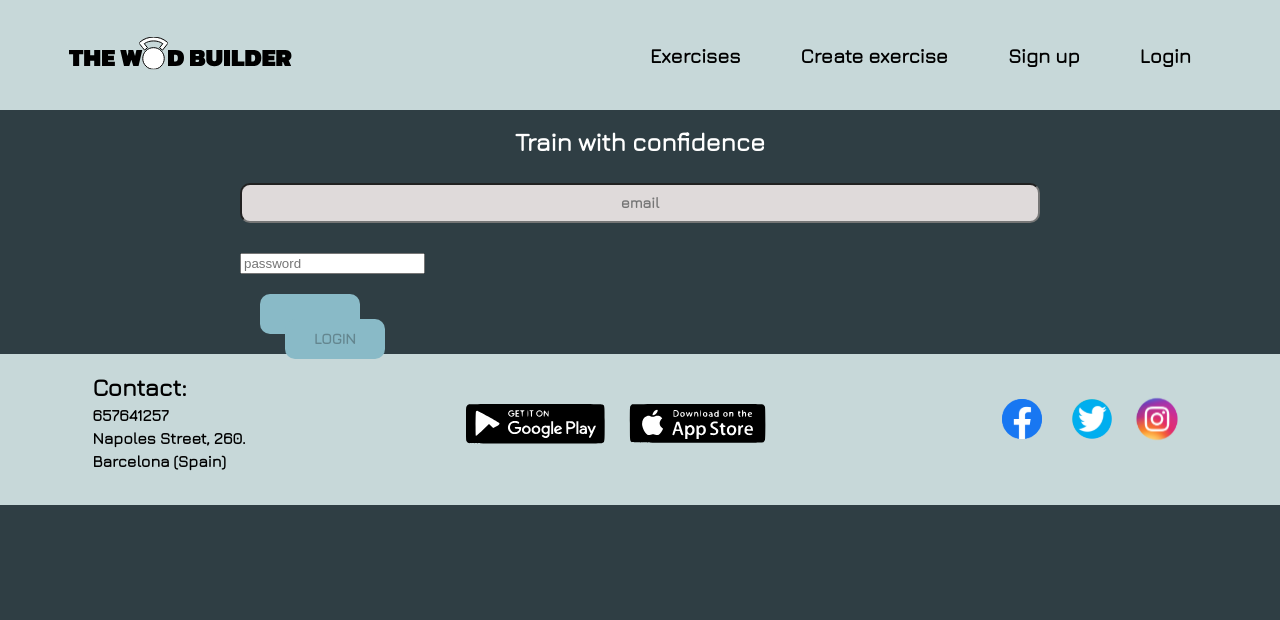
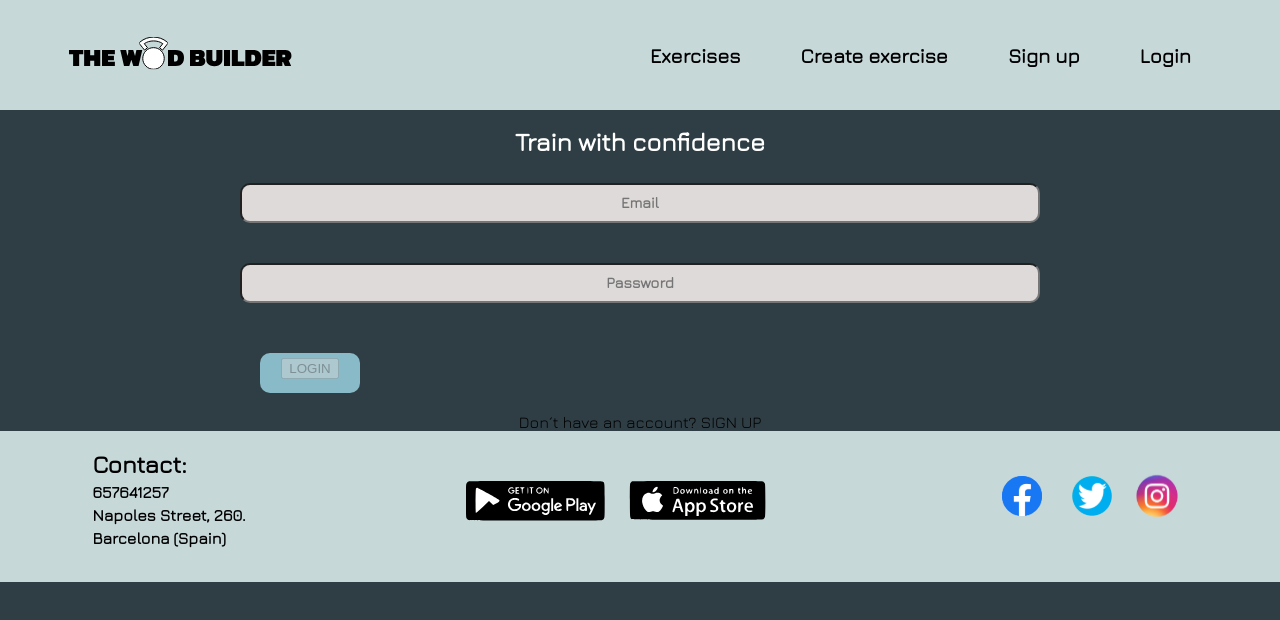
Before and after one commit to bertarosalia/berta-floran-front-The-Wod-Builder, a React (Create React App) app: page /login in a window 1280 px wide. Shown: the top 620 px of the page. Built offline with nearby package versions, Linux system fonts and the light colour scheme.

Commit message:
add navigate to sign up in login form

```diff
--- a/src/components/LoginForm/LoginForm.tsx
+++ b/src/components/LoginForm/LoginForm.tsx
@@ -1,4 +1,5 @@
 import React, { SyntheticEvent, useState } from "react";
+import { useNavigate } from "react-router-dom";
 import LoginFormStyled from "./LoginFormStyled";
 
 const LoginForm = () => {
@@ -23,6 +24,12 @@ const LoginForm = () => {
   const isFormValid =
     formData.email.length > minLength && formData.password.length > minLength;
 
+  const navigate = useNavigate();
+
+  const registerRedirect = () => {
+    navigate(`/sign-up`);
+  };
+
   return (
     <LoginFormStyled>
       <div className="login-form__container">
@@ -35,7 +42,7 @@ const LoginForm = () => {
                 type={"text"}
                 value={formData.email}
                 name="email"
-                placeholder="email"
+                placeholder="Email"
                 onChange={handleChange}
                 autoComplete="off"
                 required
@@ -43,10 +50,11 @@ const LoginForm = () => {
             </div>
             <div>
               <input
+                className="login-form__input"
                 type={"text"}
                 value={formData.password}
                 name="password"
-                placeholder="password"
+                placeholder="Password"
                 onChange={handleChange}
                 autoComplete="off"
                 required
@@ -54,7 +62,7 @@ const LoginForm = () => {
             </div>
             <div className="login-form__button">
               <button
-                className={`login-form__button${
+                className={`login-user__button${
                   !isFormValid ? " button-disabled" : ""
                 }`}
                 type="submit"
@@ -64,6 +72,14 @@ const LoginForm = () => {
               </button>
             </div>
           </form>
+          <div className="login-form__register">
+            <span
+              className="login-form__register-link"
+              onClick={registerRedirect}
+            >
+              {"Don´t have an account? SIGN UP"}
+            </span>
+          </div>
         </div>
       </div>
     </LoginFormStyled>
```
